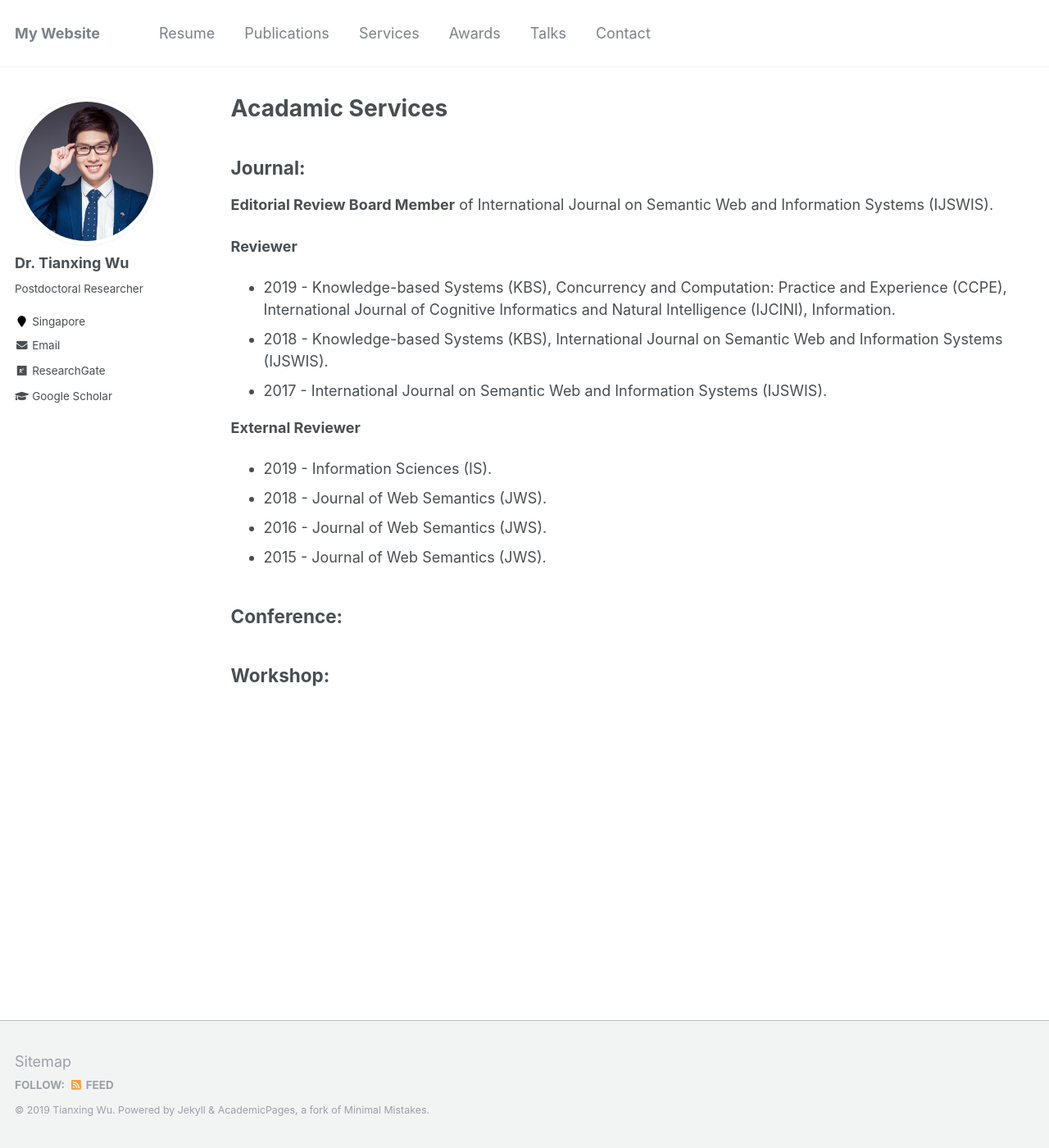
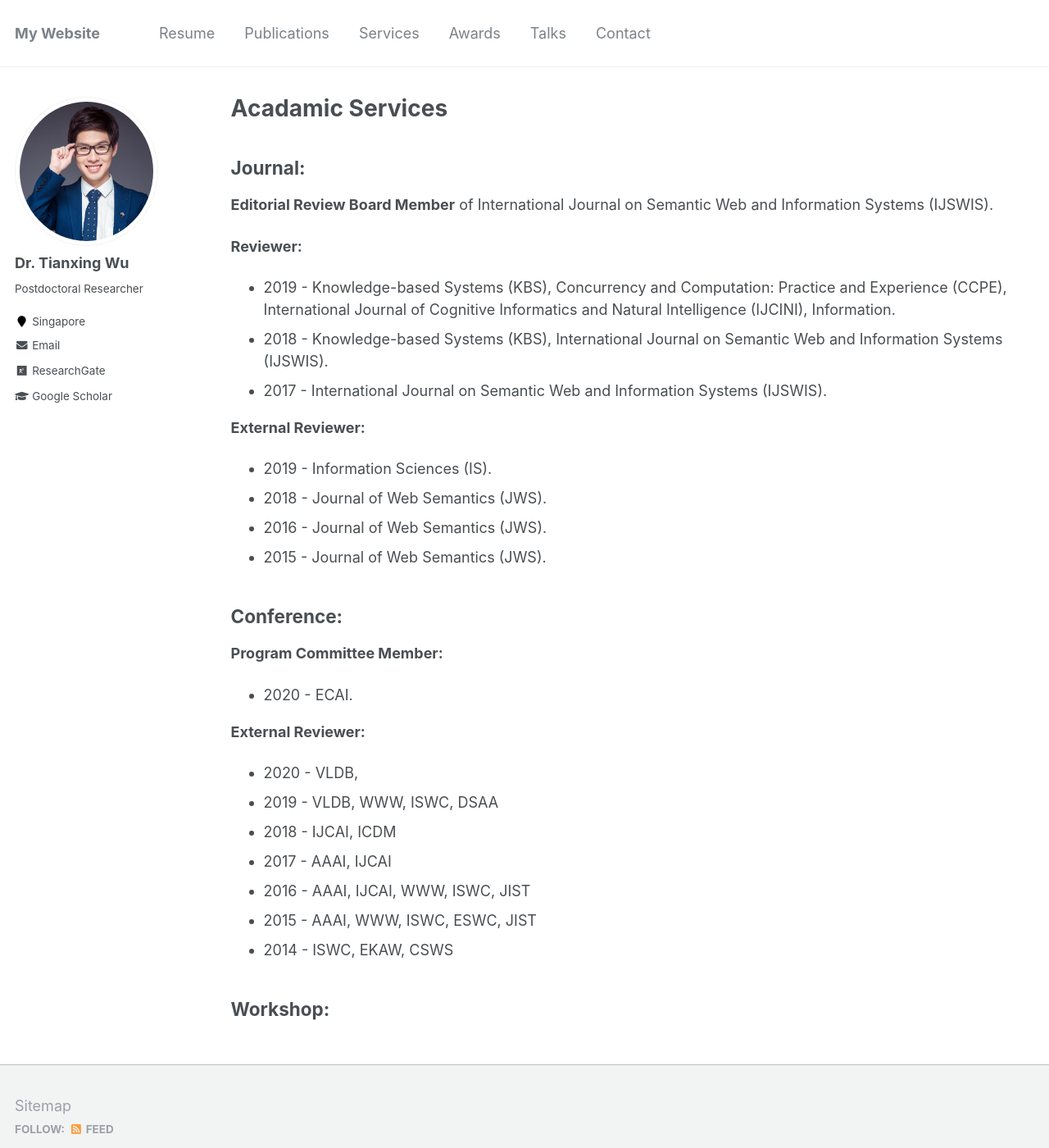
Before and after one commit to tianxing-wu/tianxing-wu.github.io, a Jekyll site: the page built from _pages/services.md, in a window 1280 px wide and 1400 px high. Shown: the whole window at 82% size. Built offline with Jekyll 4.4.1, drawn with Linux system fonts in a browser that asks for light colours.

Commit message:
site update

```diff
--- a/_pages/services.md
+++ b/_pages/services.md
@@ -8,12 +8,12 @@ author_profile: true
 ## Journal:
 **Editorial Review Board Member** of International Journal on Semantic Web and Information Systems (IJSWIS). <br>
 
-**Reviewer**
+**Reviewer:**
 * 2019 - Knowledge-based Systems (KBS), Concurrency and Computation: Practice and Experience (CCPE), International Journal of Cognitive Informatics and Natural Intelligence (IJCINI), Information.
 * 2018 - Knowledge-based Systems (KBS), International Journal on Semantic Web and Information Systems (IJSWIS).
 * 2017 - International Journal on Semantic Web and Information Systems (IJSWIS).
 
-**External Reviewer**
+**External Reviewer:**
 * 2019 - Information Sciences (IS).
 * 2018 - Journal of Web Semantics (JWS).
 * 2016 - Journal of Web Semantics (JWS).
@@ -21,6 +21,17 @@ author_profile: true
 
 
 ## Conference:
+**Program Committee Member:**
+* 2020 - ECAI.
+
+**External Reviewer:**
+* 2020 - VLDB,
+* 2019 - VLDB, WWW, ISWC, DSAA
+* 2018 - IJCAI, ICDM
+* 2017 - AAAI, IJCAI
+* 2016 - AAAI, IJCAI, WWW, ISWC, JIST
+* 2015 - AAAI, WWW, ISWC, ESWC, JIST
+* 2014 - ISWC, EKAW, CSWS
 
 
 ## Workshop:
```
Also changed, not shown: 1 other file.
